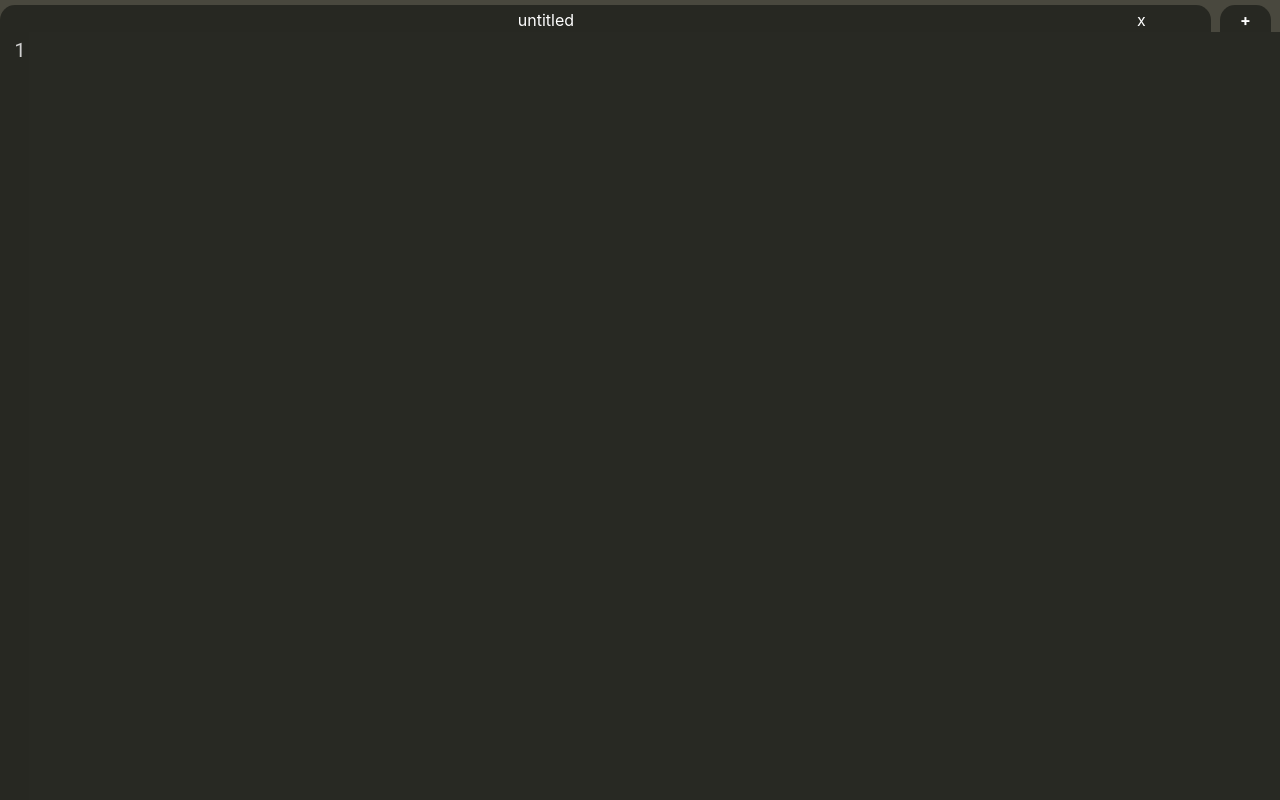
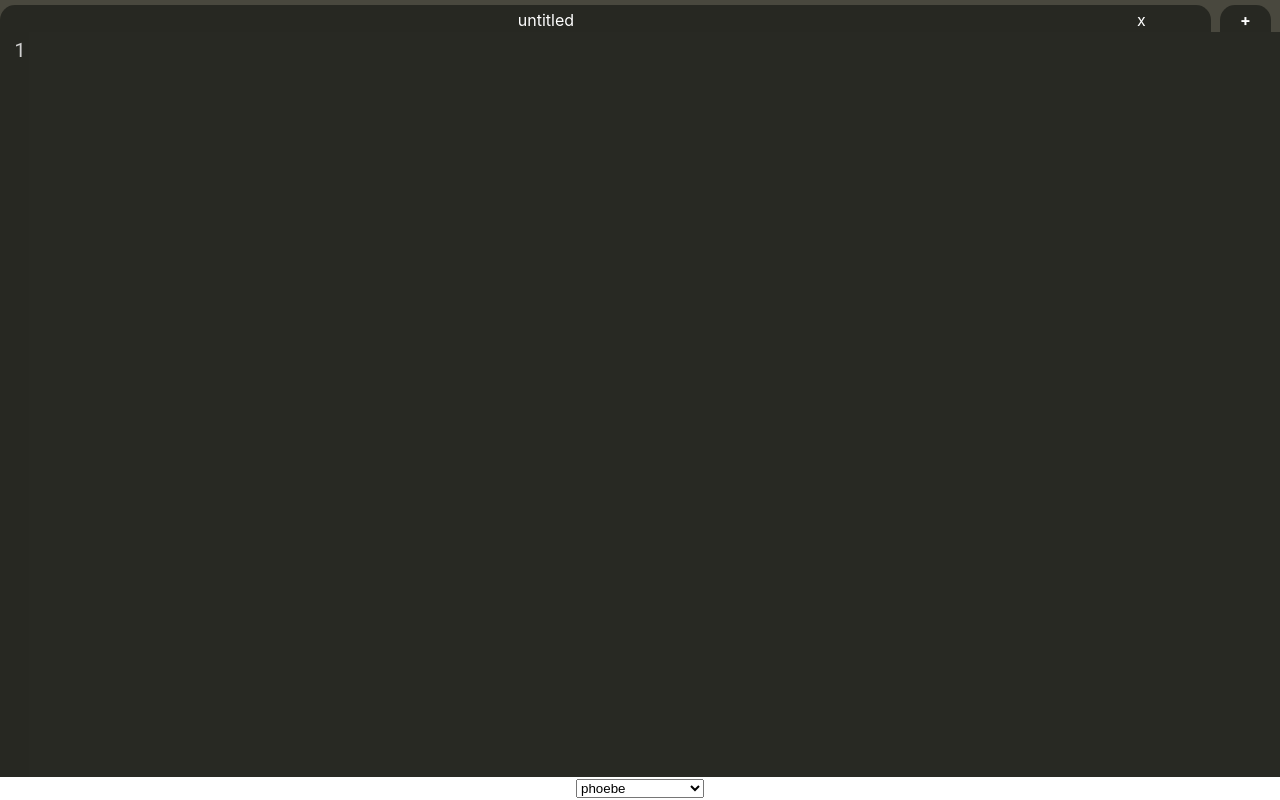
Before and after one commit to alivirya/note-extension, a React (Create React App) app: page / in a window 1280 px wide. Built offline with nearby package versions, Linux system fonts and the light colour scheme.

Commit message:
Used different themes. Need to change other colors while changing themes as well

```diff
--- a/src/code-block/todo.js
+++ b/src/code-block/todo.js
@@ -54,7 +54,7 @@ CodeMirror.defineMode("todo", function(config, parserConfig) {
         stream.match(/`{2}/);
         return "codeState";
     }
-    // TODO: Make state work for the entire line
+    // TODO: Make state work for the entire line, make it work for when it is just one line
     if (state.codeState) {
         stream.eatWhile(/[^`]*/);
         return "code";
@@ -97,7 +97,6 @@ CodeMirror.defineMode("todo", function(config, parserConfig) {
         return "operator";
     }
 
-    // TODO: Separate hashes and the words
     if (ch === "#" && state.startOfLine) {
         var no = stream.match(/[#]*/);
         if (no.input.startsWith("#")) return "header-2";
--- a/src/modules/Editor.tsx
+++ b/src/modules/Editor.tsx
@@ -1,20 +1,30 @@
 import "codemirror/lib/codemirror.css"
-import "../themes/todo.css"
 import "../code-block/todo"
+import "../themes/phoebe.css"
 
+import $ from 'jquery';
 import CodeMirror from "codemirror"
+import Footer from './Footer'
 import React from 'react';
 
 type EditorProps = {
     currentTab: string;
 }
 
-class Editor extends React.Component<EditorProps, {}> {
+type EditorState = {
+    theme: string;
+}
+
+class Editor extends React.Component<EditorProps, EditorState> {
     private editor!: CodeMirror.Editor;
     private name: string;
     constructor(props: EditorProps) {
         super(props);
+        this.state = {
+            theme: "phoebe",
+        };
         this.handleChange = this.handleChange.bind(this);
+        this.updateTheme =  this.updateTheme.bind(this);
         this.name = props.currentTab;
     }
 
@@ -22,7 +32,7 @@ class Editor extends React.Component<EditorProps, {}> {
         this.editor = CodeMirror.fromTextArea(document.getElementById("editor")! as HTMLTextAreaElement, {
             lineNumbers: true,
             indentUnit: 4,
-            theme: "todo",
+            theme: "phoebe",
             mode: "todo",
         });
 
@@ -38,6 +48,8 @@ class Editor extends React.Component<EditorProps, {}> {
         if (localStorage.getItem(this.name) !== null) {
             this.editor.setValue(localStorage.getItem(this.name)!);
         }
+        this.editor.setOption("theme", this.state.theme);
+        this.updateStyle();
         this.editor.refresh()
     }
 
@@ -45,23 +57,32 @@ class Editor extends React.Component<EditorProps, {}> {
         localStorage.setItem(this.name, this.editor.getValue());
     }
 
-    render() {
-        return (
-            <textarea id="editor"></textarea>
-        )
+    updateTheme(theme: string) {
+        this.setState({
+            theme: theme
+        });
     }
-}
 
-class Footer extends React.Component {
-    constructor(props: any) {
-        super(props);
+    updateStyle() {
+        let doc = document.querySelector(`.cm-s-${this.state.theme}.CodeMirror`) as HTMLElement;
+        let color = getComputedStyle(doc).backgroundColor;
+        console.log(color);
+        let tabs = $('.tab');
+        // With each one, calculate the percentage and apply the width.
+        tabs.each(function() {
+            $(this).css('background-color', color);
+        });
+
+
     }
 
     render() {
         return (
-            <div></div>
+            <div id="editorArea">
+                <textarea id="editor"></textarea>
+                <Footer updateTheme={this.updateTheme}/>
+            </div>
         )
-
     }
 }
 
--- /dev/null
+++ b/src/modules/Footer.tsx
@@ -0,0 +1,96 @@
+import "codemirror/theme/3024-day.css";
+import "codemirror/theme/3024-night.css"
+import "codemirror/theme/abcdef.css"
+import "codemirror/theme/ambiance.css"
+import "codemirror/theme/base16-dark.css"
+import "codemirror/theme/base16-light.css"
+import "codemirror/theme/bespin.css"
+import "codemirror/theme/blackboard.css"
+import "codemirror/theme/cobalt.css"
+import "codemirror/theme/colorforth.css"
+import "codemirror/theme/darcula.css"
+import "codemirror/theme/dracula.css"
+import "codemirror/theme/erlang-dark.css"
+import "codemirror/theme/gruvbox-dark.css"
+import "codemirror/theme/hopscotch.css"
+import "codemirror/theme/icecoder.css"
+import "codemirror/theme/idea.css"
+import "codemirror/theme/isotope.css"
+import "codemirror/theme/lesser-dark.css"
+import "codemirror/theme/liquibyte.css"
+import "codemirror/theme/lucario.css"
+import "codemirror/theme/material-darker.css"
+import "codemirror/theme/material-ocean.css"
+import "codemirror/theme/material-palenight.css"
+import "codemirror/theme/material.css"
+import "codemirror/theme/mbo.css"
+
+import React from "react";
+
+type FooterProps = {
+    updateTheme(theme: string): void;
+}
+
+type SelectionProps = {
+    updateTheme(): void;
+}
+
+class Footer extends React.Component<FooterProps, {}> {
+    constructor(props: FooterProps) {
+        super(props);
+        this.updateTheme = this.updateTheme.bind(this);
+    }
+
+    updateTheme() {
+        try {
+            let selection = document.getElementById("themeSelection") as HTMLInputElement;
+            if (selection !== null) {
+                let theme = selection.value;
+                this.props.updateTheme(theme);
+            } else {
+                // Need to create an alert for when this happens?
+            }
+        } catch (err) {
+            console.log(err);
+        }
+    }
+
+    render() {
+        return (
+            <div id="footer">
+                <Selection updateTheme={this.updateTheme}/>
+            </div>
+        )
+
+    }
+}
+
+class Selection extends React.Component<SelectionProps, {}> {
+    private themeArray: string[];
+    constructor(props: SelectionProps) {
+        super(props);
+        this.themeArray = ["phoebe", "3024-day", "3024-night", "abcdef", "ambiance", "base16-dark", "base16-light", "bespin", "blackboard", "cobalt",
+            "colorforth", "darcula", "dracula", "erlang-dark", "gruvbox-dark", "hopscotch", "icecoder", "idea", "isotope",
+            "lesser-dark", "liquibyte", "lucario", "material-darker", "material-ocean", "material-palenight", "material", "mbo.css"];
+    }
+
+    createOptions() {
+        let optionsArr = [];
+        for (let i = 0; i < this.themeArray.length; i++) {
+            optionsArr[i] = <option value={this.themeArray[i]}>{this.themeArray[i]}</option>
+        }
+        return optionsArr;
+    }
+
+    render() {
+        return (
+            <div>
+                 <select id="themeSelection" onChange={this.props.updateTheme}>
+                    {this.createOptions()}
+                </select>
+            </div>
+        )
+    }
+}
+
+export default Footer;
--- a/src/modules/Tabs.tsx
+++ b/src/modules/Tabs.tsx
@@ -140,6 +140,7 @@ class Tab extends React.Component<TabProps, {}> {
         this.props.removeTab(this.props.tabName);
     }
 
+    // TODO: Change this so that the id is a number maybe instead..? Need to format with addTab and removeTab as well
     //Make this textbox that is editable smaller and not the entire tab
     render() {
         return (
--- a/src/static/App.css
+++ b/src/static/App.css
@@ -10,7 +10,7 @@
 
 .CodeMirror {
   text-align: left !important;
-  height: 96% !important;
+  height: 97% !important;
   font-size: 20px !important;
   font-family: "Roboto Mono" !important;
 }
@@ -35,6 +35,14 @@
   padding: 5px 10px 10px 10px;
   border-top-left-radius: 15px;
   border-top-right-radius: 15px
+}
+
+#editorArea {
+  height: 96%;
+}
+
+#footer {
+  height: 3%;
 }
 
 .tab {
--- /dev/null
+++ b/src/themes/phoebe.css
@@ -0,0 +1,46 @@
+/* Based on Sublime Text's Monokai theme */
+
+.cm-s-phoebe.CodeMirror { background: #282923; color: #f8f8f2; }
+.cm-s-phoebe div.CodeMirror-selected { background: #49483E; }
+.cm-s-phoebe .CodeMirror-line::selection, .cm-s-phoebe .CodeMirror-line > span::selection, .cm-s-phoebe .CodeMirror-line > span > span::selection { background: rgba(73, 72, 62, .99); }
+.cm-s-phoebe .CodeMirror-line::-moz-selection, .cm-s-phoebe .CodeMirror-line > span::-moz-selection, .cm-s-phoebe .CodeMirror-line > span > span::-moz-selection { background: rgba(73, 72, 62, .99); }
+.cm-s-phoebe .CodeMirror-gutters { background: #272822; border-right: 0px; }
+.cm-s-phoebe .CodeMirror-guttermarker { color: white; }
+.cm-s-phoebe .CodeMirror-guttermarker-subtle { color: #d0d0d0; }
+.cm-s-phoebe .CodeMirror-linenumber { color: #d0d0d0; }
+.cm-s-phoebe .CodeMirror-cursor { border-left: 1px solid #f8f8f0; }
+
+.cm-s-phoebe span.cm-comment, span.cm-brackets { color: #75715e; }
+.cm-s-phoebe span.cm-atom { color: #ae81ff; }
+.cm-s-phoebe span.cm-number { color: #c5f2f8; }
+.cm-s-phoebe span.cm-month {color: #a6e22e; }
+.cm-s-phoebe span.cm-day {color: #f0804c}
+
+.cm-s-phoebe span.cm-comment.cm-attribute { color: #97b757; }
+.cm-s-phoebe span.cm-comment.cm-def { color: #bc9262; }
+.cm-s-phoebe span.cm-comment.cm-tag { color: #bc6283; }
+.cm-s-phoebe span.cm-comment.cm-type { color: #5998a6; }
+.cm-s-phoebe span.cm-link-name { color: #f92672; }
+
+.cm-s-phoebe span.cm-property, .cm-s-phoebe span.cm-attribute { color: #a6e22e; }
+.cm-s-phoebe span.cm-keyword { color: #6967e7; }
+.cm-s-phoebe span.cm-builtin { color: #66d9ef; }
+.cm-s-phoebe span.cm-string { color: #e6db74; }
+
+.cm-s-phoebe span.cm-variable { color: #f8f8f2; }
+.cm-s-phoebe span.cm-code { color: #f8f8f2; background: #3B3C37;}
+.cm-s-phoebe span.cm-variable-3, .cm-s-phoebe span.cm-type { color: #66d9ef; }
+.cm-s-phoebe span.cm-def { color: #fd971f; }
+.cm-s-phoebe span.cm-bracket { color: #f8f8f2; }
+.cm-s-phoebe span.cm-tag { color: #66d9ef; font-weight: bold;}
+.cm-s-phoebe span.cm-header { color: #f92672; font-weight: bolder;}
+.cm-s-phoebe span.cm-header-2 { color: #fd971f; font-weight: bolder;}
+.cm-s-phoebe span.cm-h-text { color: #f8f8f2; font-weight: bolder;}
+.cm-s-phoebe span.cm-link { color: #63e6fd; text-decoration: underline;}
+.cm-s-phoebe span.cm-error { background: #f92672; color: #f8f8f0; }
+
+.cm-s-phoebe .CodeMirror-activeline-background { background: #373831; }
+.cm-s-phoebe .CodeMirror-matchingbracket {
+  text-decoration: underline;
+  color: white !important;
+}
--- a/src/themes/todo.css
+++ /dev/null
@@ -1,46 +0,0 @@
-/* Based on Sublime Text's Monokai theme */
-
-.cm-s-todo.CodeMirror { background: #282923; color: #f8f8f2; }
-.cm-s-todo div.CodeMirror-selected { background: #49483E; }
-.cm-s-todo .CodeMirror-line::selection, .cm-s-todo .CodeMirror-line > span::selection, .cm-s-todo .CodeMirror-line > span > span::selection { background: rgba(73, 72, 62, .99); }
-.cm-s-todo .CodeMirror-line::-moz-selection, .cm-s-todo .CodeMirror-line > span::-moz-selection, .cm-s-todo .CodeMirror-line > span > span::-moz-selection { background: rgba(73, 72, 62, .99); }
-.cm-s-todo .CodeMirror-gutters { background: #272822; border-right: 0px; }
-.cm-s-todo .CodeMirror-guttermarker { color: white; }
-.cm-s-todo .CodeMirror-guttermarker-subtle { color: #d0d0d0; }
-.cm-s-todo .CodeMirror-linenumber { color: #d0d0d0; }
-.cm-s-todo .CodeMirror-cursor { border-left: 1px solid #f8f8f0; }
-
-.cm-s-todo span.cm-comment, span.cm-brackets { color: #75715e; }
-.cm-s-todo span.cm-atom { color: #ae81ff; }
-.cm-s-todo span.cm-number { color: #c5f2f8; }
-.cm-s-todo span.cm-month {color: #a6e22e; }
-.cm-s-todo span.cm-day {color: #f0804c}
-
-.cm-s-todo span.cm-comment.cm-attribute { color: #97b757; }
-.cm-s-todo span.cm-comment.cm-def { color: #bc9262; }
-.cm-s-todo span.cm-comment.cm-tag { color: #bc6283; }
-.cm-s-todo span.cm-comment.cm-type { color: #5998a6; }
-.cm-s-todo span.cm-link-name { color: #f92672; }
-
-.cm-s-todo span.cm-property, .cm-s-todo span.cm-attribute { color: #a6e22e; }
-.cm-s-todo span.cm-keyword { color: #6967e7; }
-.cm-s-todo span.cm-builtin { color: #66d9ef; }
-.cm-s-todo span.cm-string { color: #e6db74; }
-
-.cm-s-todo span.cm-variable { color: #f8f8f2; }
-.cm-s-todo span.cm-code { color: #f8f8f2; background: #3B3C37;}
-.cm-s-todo span.cm-variable-3, .cm-s-todo span.cm-type { color: #66d9ef; }
-.cm-s-todo span.cm-def { color: #fd971f; }
-.cm-s-todo span.cm-bracket { color: #f8f8f2; }
-.cm-s-todo span.cm-tag { color: #66d9ef; font-weight: bold;}
-.cm-s-todo span.cm-header { color: #f92672; font-weight: bolder;}
-.cm-s-todo span.cm-header-2 { color: #fd971f; font-weight: bolder;}
-.cm-s-todo span.cm-h-text { color: #f8f8f2; font-weight: bolder;}
-.cm-s-todo span.cm-link { color: #63e6fd; text-decoration: underline;}
-.cm-s-todo span.cm-error { background: #f92672; color: #f8f8f0; }
-
-.cm-s-todo .CodeMirror-activeline-background { background: #373831; }
-.cm-s-todo .CodeMirror-matchingbracket {
-  text-decoration: underline;
-  color: white !important;
-}
```
